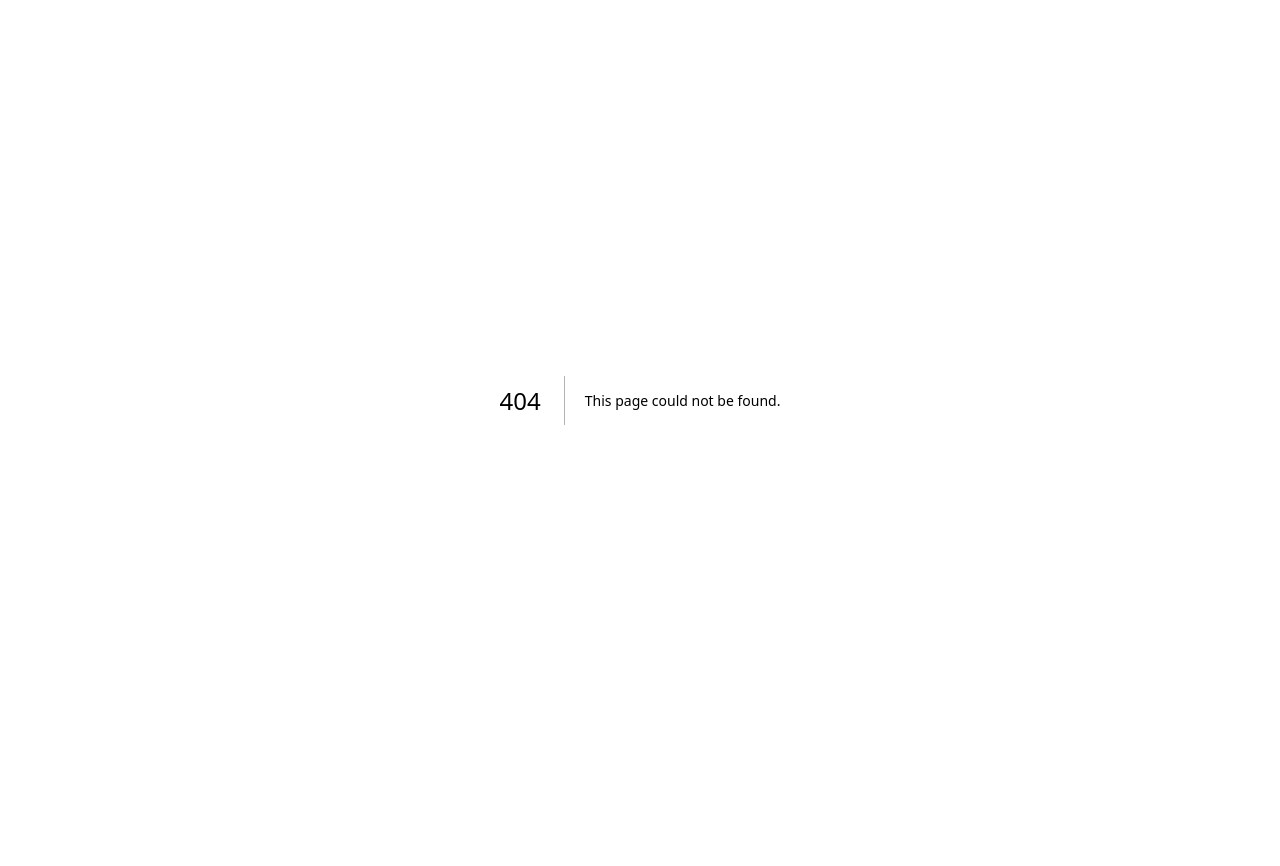
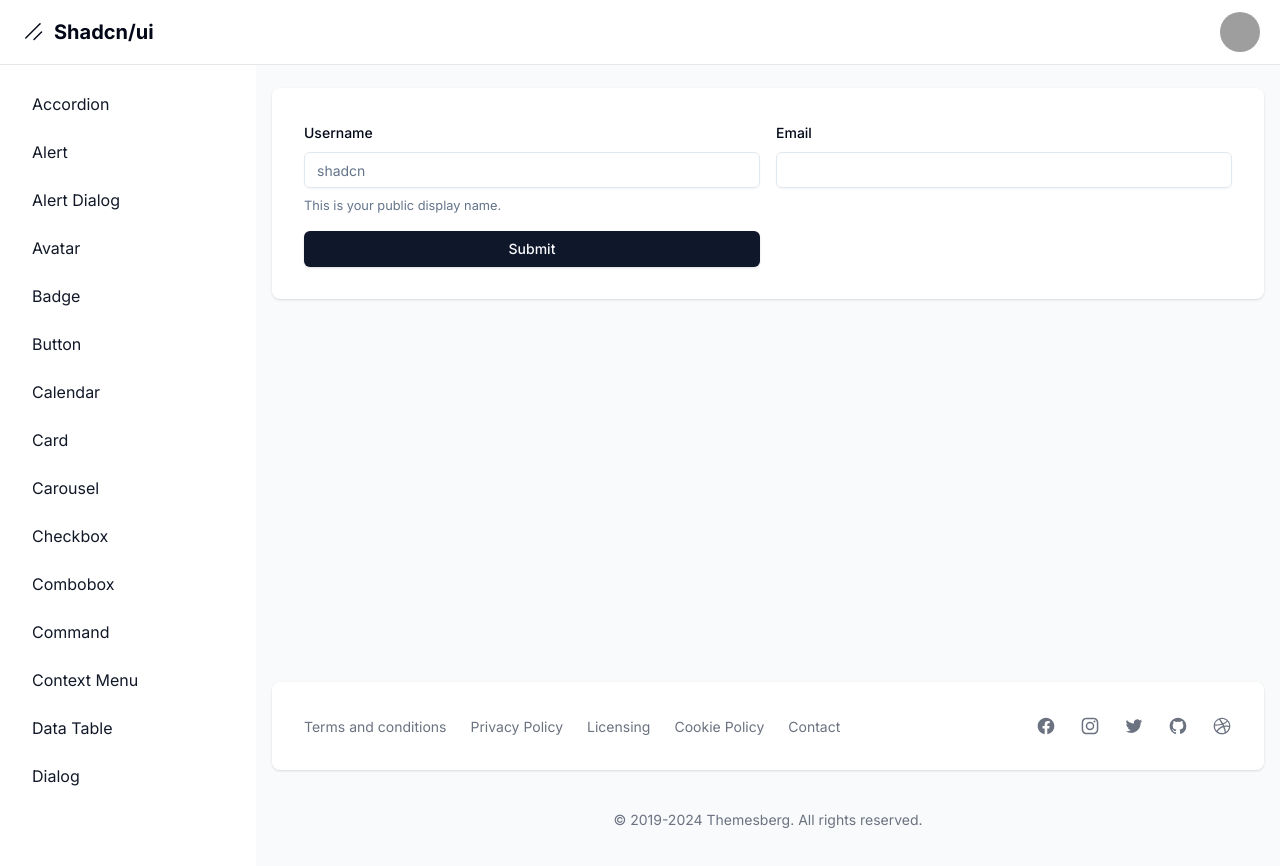
Before and after one commit to DevTalles-corp/shadcn-dashboard, a Next.js app: page /dashboard/form in a window 1280 px wide. Before the commit this address had no page. Shown: the top 866 px of the page. Before the commit the page ends 800 px from the top, so only its background shows below. Built offline with nearby package versions, Linux system fonts and the light colour scheme; grey boxes are pictures that could not be loaded.

Commit message:
chore: Add form page to dashboard layout

```diff
--- a/package.json
+++ b/package.json
@@ -9,6 +9,7 @@
     "lint": "next lint"
   },
   "dependencies": {
+    "@hookform/resolvers": "^3.3.4",
     "@radix-ui/react-accordion": "^1.1.2",
     "@radix-ui/react-alert-dialog": "^1.0.5",
     "@radix-ui/react-avatar": "^1.0.4",
@@ -39,11 +40,13 @@
     "react": "^18",
     "react-day-picker": "^8.10.1",
     "react-dom": "^18",
+    "react-hook-form": "^7.51.4",
     "sonner": "^1.4.41",
     "tailwind-merge": "^2.3.0",
     "tailwindcss-animate": "^1.0.7",
     "unique-names-generator": "^4.7.1",
-    "uuid": "^9.0.1"
+    "uuid": "^9.0.1",
+    "zod": "^3.23.8"
   },
   "devDependencies": {
     "@types/node": "^20",
--- /dev/null
+++ b/src/app/dashboard/form/page.tsx
@@ -0,0 +1,83 @@
+"use client";
+
+import { zodResolver } from "@hookform/resolvers/zod";
+import { useForm } from "react-hook-form";
+import { z } from "zod";
+
+import { Button } from "@/components/ui/button";
+import {
+  Form,
+  FormControl,
+  FormDescription,
+  FormField,
+  FormItem,
+  FormLabel,
+  FormMessage,
+} from "@/components/ui/form";
+import { Input } from "@/components/ui/input";
+
+const formSchema = z.object({
+  username: z.string().min(2).max(20),
+  email: z.string().email(),
+});
+
+export default function Page() {
+  // 1. Define your form.
+  const form = useForm<z.infer<typeof formSchema>>({
+    resolver: zodResolver(formSchema),
+    defaultValues: {
+      username: "",
+    },
+  });
+
+  // 2. Define a submit handler.
+  function onSubmit(values: z.infer<typeof formSchema>) {
+    // Do something with the form values.
+    // ✅ This will be type-safe and validated.
+    console.log({ values });
+  }
+
+  return (
+    <div>
+      <Form {...form}>
+        <form
+          onSubmit={form.handleSubmit(onSubmit)}
+          className="grid grid-cols-2 gap-4 w-full"
+        >
+          <FormField
+            control={form.control}
+            name="username"
+            render={({ field }) => (
+              <FormItem>
+                <FormLabel>Username</FormLabel>
+                <FormControl>
+                  <Input placeholder="shadcn" {...field} />
+                </FormControl>
+                <FormDescription>
+                  This is your public display name.
+                </FormDescription>
+                <FormMessage />
+              </FormItem>
+            )}
+          />
+
+          <FormField
+            control={form.control}
+            name="email"
+            render={({ field }) => (
+              <FormItem>
+                <FormLabel>Email</FormLabel>
+                <FormControl>
+                  <Input type="email" {...field} />
+                </FormControl>
+                <FormMessage />
+              </FormItem>
+            )}
+          />
+
+          <Button type="submit">Submit</Button>
+        </form>
+      </Form>
+    </div>
+  );
+}
--- a/src/app/dashboard/layout.tsx
+++ b/src/app/dashboard/layout.tsx
@@ -29,6 +29,7 @@
   { name: "toast", href: "toast" },
   { name: "tabs", href: "tabs" },
   { name: "data table", href: "data-table" },
+  { name: "form", href: "form" },
 ].sort((a, b) => a.name.localeCompare(b.name));
 
 export default function DashboardLayout({
--- /dev/null
+++ b/src/components/ui/form.tsx
@@ -0,0 +1,176 @@
+import * as React from "react"
+import * as LabelPrimitive from "@radix-ui/react-label"
+import { Slot } from "@radix-ui/react-slot"
+import {
+  Controller,
+  ControllerProps,
+  FieldPath,
+  FieldValues,
+  FormProvider,
+  useFormContext,
+} from "react-hook-form"
+
+import { cn } from "@/lib/utils"
+import { Label } from "@/components/ui/label"
+
+const Form = FormProvider
+
+type FormFieldContextValue<
+  TFieldValues extends FieldValues = FieldValues,
+  TName extends FieldPath<TFieldValues> = FieldPath<TFieldValues>
+> = {
+  name: TName
+}
+
+const FormFieldContext = React.createContext<FormFieldContextValue>(
+  {} as FormFieldContextValue
+)
+
+const FormField = <
+  TFieldValues extends FieldValues = FieldValues,
+  TName extends FieldPath<TFieldValues> = FieldPath<TFieldValues>
+>({
+  ...props
+}: ControllerProps<TFieldValues, TName>) => {
+  return (
+    <FormFieldContext.Provider value={{ name: props.name }}>
+      <Controller {...props} />
+    </FormFieldContext.Provider>
+  )
+}
+
+const useFormField = () => {
+  const fieldContext = React.useContext(FormFieldContext)
+  const itemContext = React.useContext(FormItemContext)
+  const { getFieldState, formState } = useFormContext()
+
+  const fieldState = getFieldState(fieldContext.name, formState)
+
+  if (!fieldContext) {
+    throw new Error("useFormField should be used within <FormField>")
+  }
+
+  const { id } = itemContext
+
+  return {
+    id,
+    name: fieldContext.name,
+    formItemId: `${id}-form-item`,
+    formDescriptionId: `${id}-form-item-description`,
+    formMessageId: `${id}-form-item-message`,
+    ...fieldState,
+  }
+}
+
+type FormItemContextValue = {
+  id: string
+}
+
+const FormItemContext = React.createContext<FormItemContextValue>(
+  {} as FormItemContextValue
+)
+
+const FormItem = React.forwardRef<
+  HTMLDivElement,
+  React.HTMLAttributes<HTMLDivElement>
+>(({ className, ...props }, ref) => {
+  const id = React.useId()
+
+  return (
+    <FormItemContext.Provider value={{ id }}>
+      <div ref={ref} className={cn("space-y-2", className)} {...props} />
+    </FormItemContext.Provider>
+  )
+})
+FormItem.displayName = "FormItem"
+
+const FormLabel = React.forwardRef<
+  React.ElementRef<typeof LabelPrimitive.Root>,
+  React.ComponentPropsWithoutRef<typeof LabelPrimitive.Root>
+>(({ className, ...props }, ref) => {
+  const { error, formItemId } = useFormField()
+
+  return (
+    <Label
+      ref={ref}
+      className={cn(error && "text-destructive", className)}
+      htmlFor={formItemId}
+      {...props}
+    />
+  )
+})
+FormLabel.displayName = "FormLabel"
+
+const FormControl = React.forwardRef<
+  React.ElementRef<typeof Slot>,
+  React.ComponentPropsWithoutRef<typeof Slot>
+>(({ ...props }, ref) => {
+  const { error, formItemId, formDescriptionId, formMessageId } = useFormField()
+
+  return (
+    <Slot
+      ref={ref}
+      id={formItemId}
+      aria-describedby={
+        !error
+          ? `${formDescriptionId}`
+          : `${formDescriptionId} ${formMessageId}`
+      }
+      aria-invalid={!!error}
+      {...props}
+    />
+  )
+})
+FormControl.displayName = "FormControl"
+
+const FormDescription = React.forwardRef<
+  HTMLParagraphElement,
+  React.HTMLAttributes<HTMLParagraphElement>
+>(({ className, ...props }, ref) => {
+  const { formDescriptionId } = useFormField()
+
+  return (
+    <p
+      ref={ref}
+      id={formDescriptionId}
+      className={cn("text-[0.8rem] text-muted-foreground", className)}
+      {...props}
+    />
+  )
+})
+FormDescription.displayName = "FormDescription"
+
+const FormMessage = React.forwardRef<
+  HTMLParagraphElement,
+  React.HTMLAttributes<HTMLParagraphElement>
+>(({ className, children, ...props }, ref) => {
+  const { error, formMessageId } = useFormField()
+  const body = error ? String(error?.message) : children
+
+  if (!body) {
+    return null
+  }
+
+  return (
+    <p
+      ref={ref}
+      id={formMessageId}
+      className={cn("text-[0.8rem] font-medium text-destructive", className)}
+      {...props}
+    >
+      {body}
+    </p>
+  )
+})
+FormMessage.displayName = "FormMessage"
+
+export {
+  useFormField,
+  Form,
+  FormItem,
+  FormLabel,
+  FormControl,
+  FormDescription,
+  FormMessage,
+  FormField,
+}
```
Also changed, not shown: 1 other file (tests, documents, lock files or other folders).
